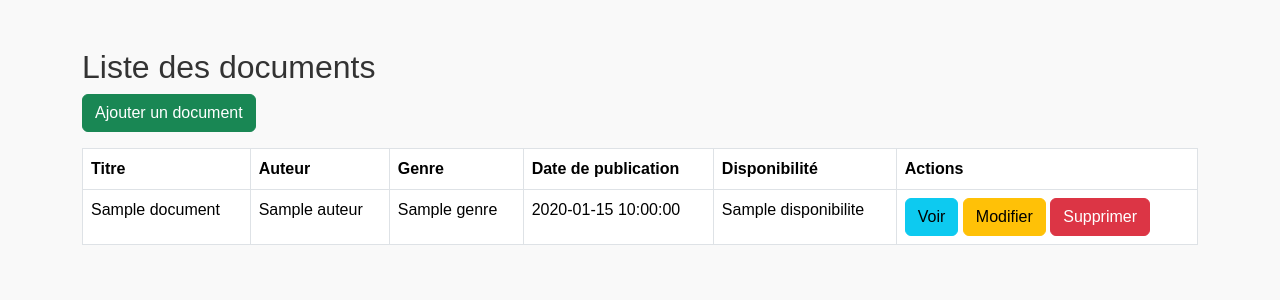
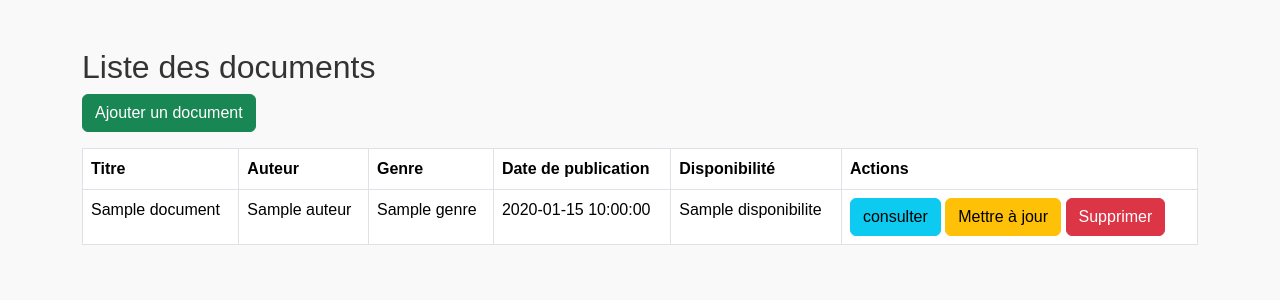
Before and after one commit to SirineMhadhb/projetmango, a Flask app: page /documents in a window 1280 px wide. Shown: the part 120-420 px from the top of the page. Run offline with Flask 3, Linux system fonts and the light colour scheme; a database or web service that is not in the repository returns one stand-in record (values such as "Sample title"); some libraries are stand-ins or nearby versions.

Commit message:
Message2

```diff
--- a/templates/document_list.html
+++ b/templates/document_list.html
@@ -96,8 +96,8 @@
                     <td>{{ doc.date_publication }}</td>
                     <td>{{ doc.disponibilite }}</td>
                     <td>
-                        <button class="btn btn-info" onclick="viewDocument('{{ doc.id }}')">Voir</button>
-                        <button class="btn btn-warning" onclick="editDocument('{{ doc.id }}')">Modifier</button>
+                        <button class="btn btn-info" onclick="viewDocument('{{ doc.id }}')">consulter</button>
+                        <button class="btn btn-warning" onclick="editDocument('{{ doc.id }}')">Mettre à jour</button>
                         <button class="btn btn-danger" onclick="deleteDocument('{{ doc.id }}')">Supprimer</button>
                     </td>
                 </tr>
@@ -163,8 +163,8 @@
                         <td>${doc.date_publication}</td>
                         <td>${doc.disponibilite}</td>
                         <td>
-                            <button class="btn btn-info" onclick="viewDocument('${doc.id}')">Voir</button>
-                            <button class="btn btn-warning" onclick="editDocument('${doc.id}')">Modifier</button>
+                            <button class="btn btn-info" onclick="viewDocument('${doc.id}')">consulter</button>
+                            <button class="btn btn-warning" onclick="editDocument('${doc.id}')">Mettre à jour/button>
                             <button class="btn btn-danger" onclick="deleteDocument('${doc.id}')">Supprimer</button>
                         </td>
                     </tr>
```
Also changed, not shown: templates/emprunt_list.html (+53 -6 lines).
